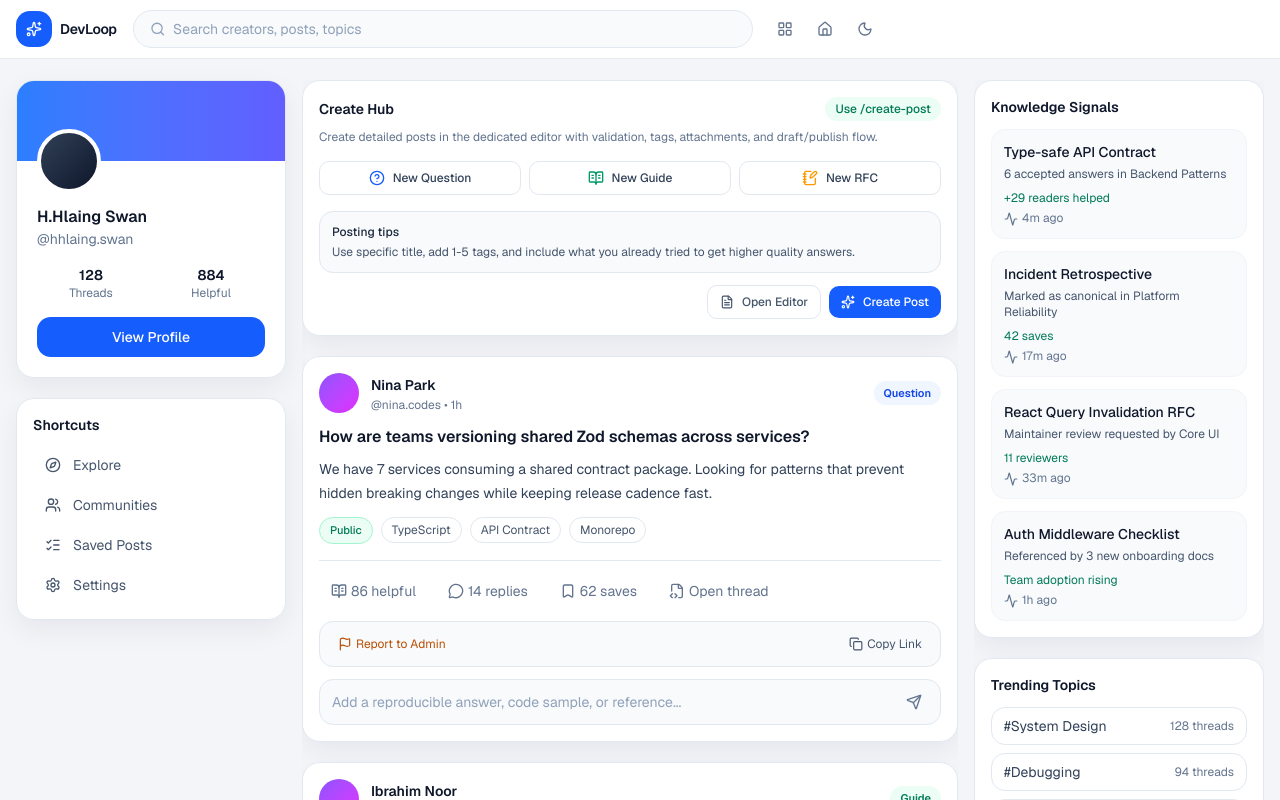
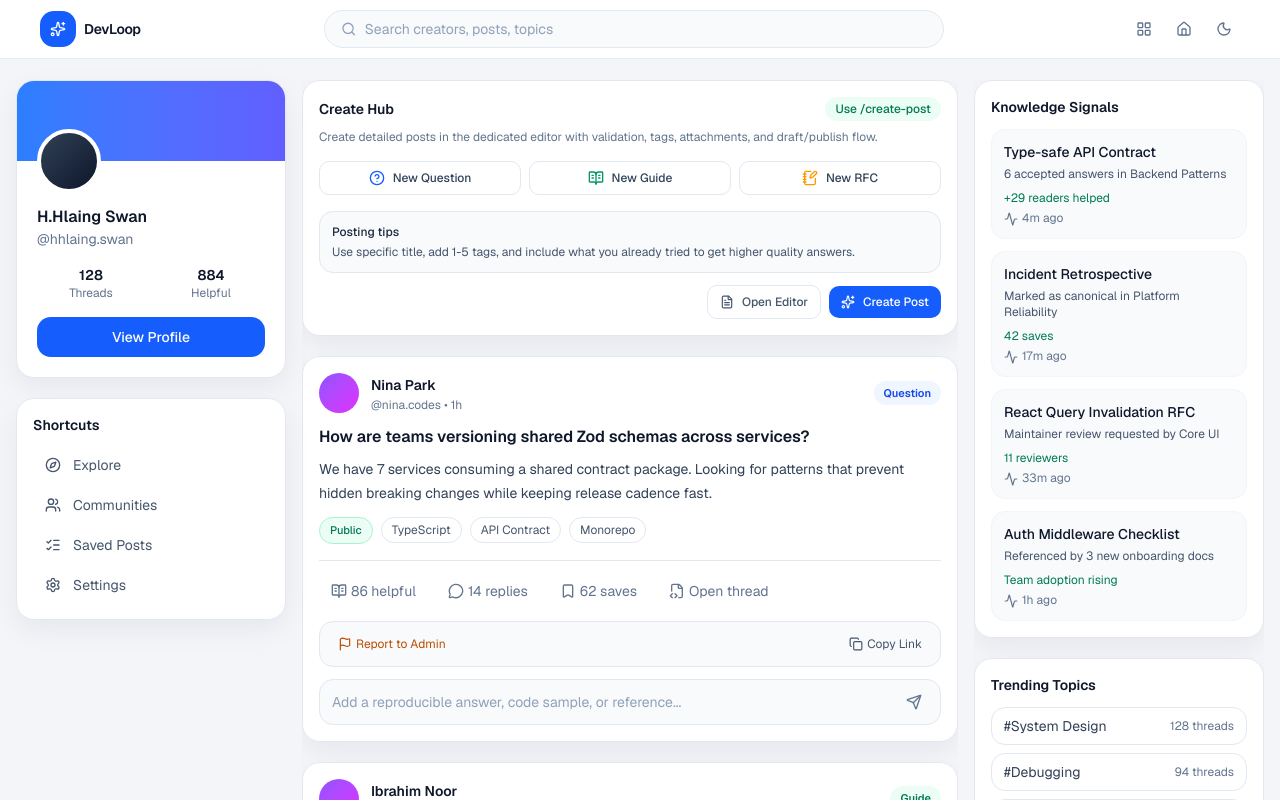
Before and after one commit to one-project-one-month/DevCom_Next, a Next.js app: page / in a window 1280 px wide. Built offline with nearby package versions, Linux system fonts and the light colour scheme.

Commit message:
HotFix : Top Bar Bug and UI

```diff
--- a/components/dashboard/top-navbar.tsx
+++ b/components/dashboard/top-navbar.tsx
@@ -53,13 +53,13 @@ export function TopNavbar({
       >
         <PanelCard
           className={cn(
-            "flex flex-wrap items-center gap-2.5 px-3 py-2.5 transition-all duration-300 ease-out sm:px-4 sm:py-2.5 lg:grid lg:grid-cols-[max-content_minmax(420px,620px)_max-content] lg:items-center lg:gap-4",
+            "flex flex-wrap items-center justify-between gap-2.5 px-3 lg:px-10 py-2.5 transition-all duration-300 ease-out sm:px-4 sm:py-2.5 lg:gap-4",
             isScrolled
               ? "rounded-2xl border-slate-200/70 bg-white/70 shadow-[0_12px_30px_rgba(15,23,42,0.12)] backdrop-blur-2xl dark:border-slate-700/70 dark:bg-slate-900/65"
               : "rounded-none border-x-0 border-t-0 border-b border-slate-200/80 bg-white/95 shadow-none dark:border-slate-800/80 dark:bg-slate-950/95",
           )}
         >
-          <div className="flex items-center gap-2 lg:justify-self-start">
+          <div className="flex shrink-0 items-center gap-2">
             <IconButton
               className={cn(
                 "inline-flex transition-transform duration-200 active:scale-95 max-[980px]:inline-flex min-[981px]:hidden",
@@ -101,7 +101,7 @@ export function TopNavbar({
             </p>
           </div>
 
-          <div className="order-3 flex w-full items-center gap-2 rounded-full border border-slate-200 bg-slate-50 px-4 py-2 dark:border-slate-700 dark:bg-slate-800 md:order-2 md:mx-4 md:max-w-md md:flex-1 lg:order-0 lg:mx-0 lg:max-w-none lg:flex-none">
+          <div className="order-3 hidden w-full items-center gap-2 rounded-full border border-slate-200 bg-slate-50 px-4 py-2 dark:border-slate-700 dark:bg-slate-800 min-[780px]:flex md:order-2 md:mx-4 md:max-w-md md:flex-1 lg:order-0 lg:mx-auto lg:max-w-155 lg:flex-1">
             <Search className="h-4 w-4 text-slate-400 dark:text-slate-500" />
             <input
               className="w-full bg-transparent text-sm text-slate-800 outline-none placeholder:text-slate-400 dark:text-slate-100 dark:placeholder:text-slate-500"
@@ -109,7 +109,7 @@ export function TopNavbar({
             />
           </div>
 
-          <nav className="ml-auto flex items-center gap-1 sm:gap-2 md:order-3 lg:ml-0 lg:justify-self-end">
+          <nav className="ml-auto flex shrink-0 items-center gap-1 sm:gap-2 md:order-3 lg:ml-0">
             <IconButton className="hidden sm:inline-flex">
               <LayoutGrid className="h-4 w-4" />
             </IconButton>
```
